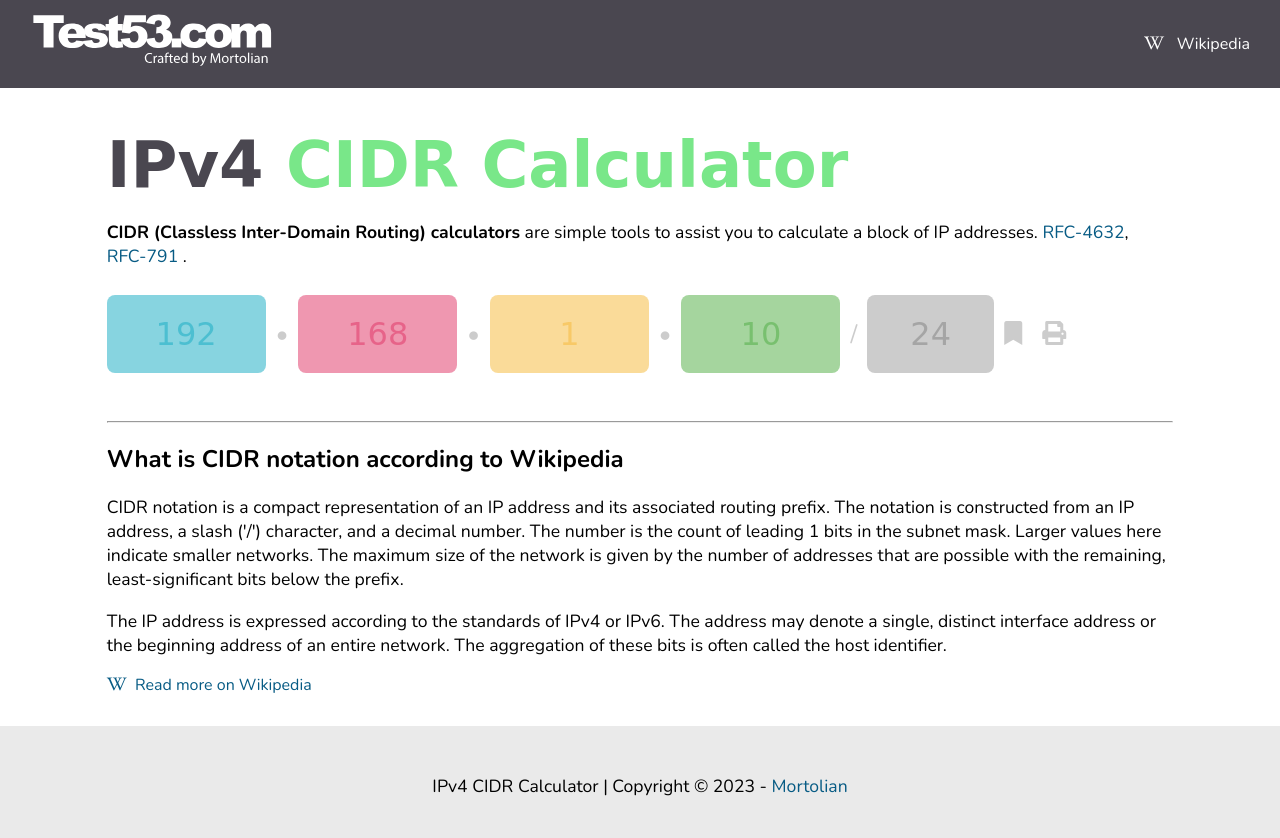
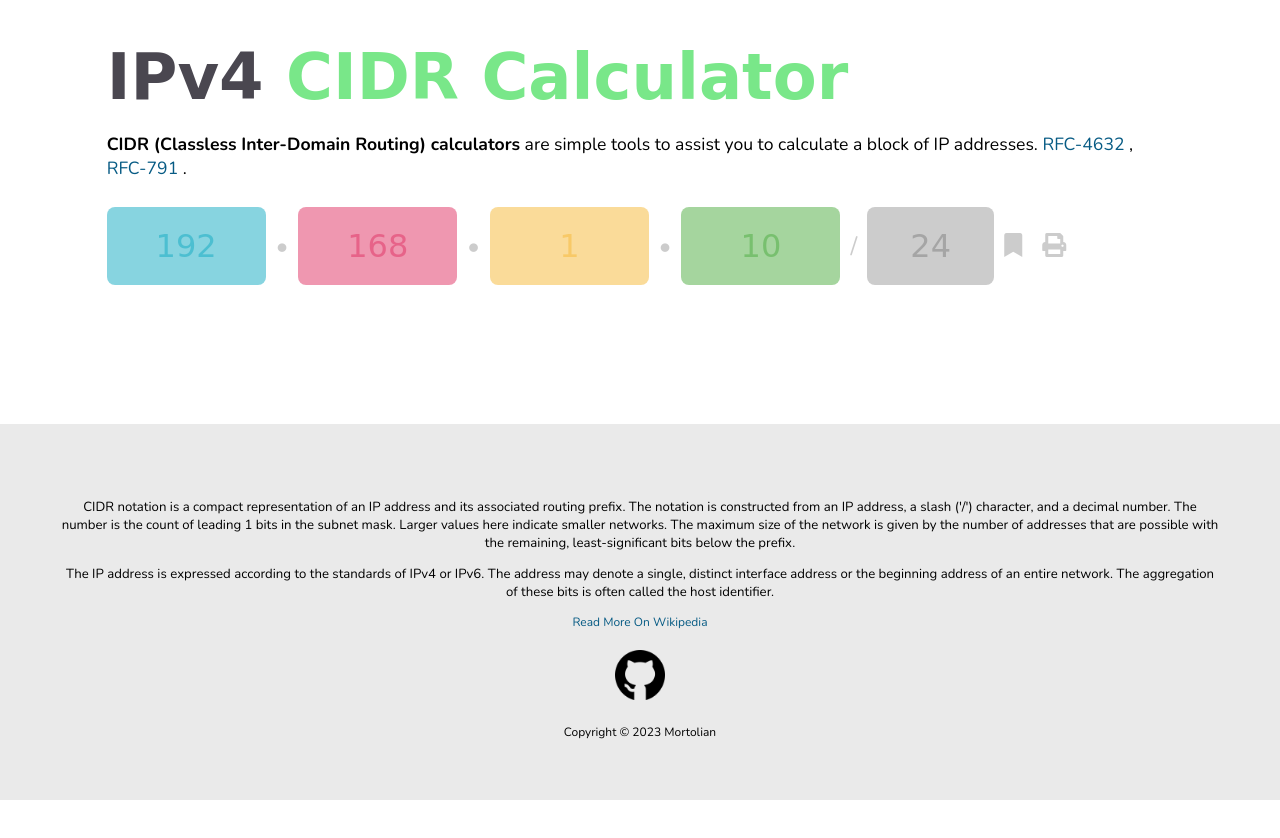
Before and after one commit to mortolian/code-js-cidr, a website: page src/index.html in a window 1280 px wide. After the commit the page ends 800 px from the top, so only its background shows below. Drawn offline with nearby package versions, Linux system fonts and the light colour scheme; a web font is replaced by a local one.

Commit message:
UPDATE: Updates favicons and the site footer.

```diff
--- a/src/css/index.css
+++ b/src/css/index.css
@@ -22,8 +22,8 @@
 
 body {
     font-family: 'Nunito', sans-serif;
-    margin:0px;
-    padding:0px;
+    margin:0;
+    padding:0;
 }
 
 p {
@@ -238,6 +238,12 @@ footer {
     background:#EAEAEA;
     padding:30px 30px;
     text-align: center;
+    font-size: 12px;
+}
+
+footer .github img {
+    width: 50px;
+    padding: 20px 0;
 }
 
 /* MEDIUM SCREENS */
--- a/src/index.html
+++ b/src/index.html
@@ -46,19 +46,29 @@
     </script>
 </head>
 <body>
-    <header>
-        <h1><img src="images/test53_logo.svg" class="header-logo" title="Test53 ipv4 CIDR Calculator | Crafted by Mortolian" alt="Test53 ipv4 CIDR Calculator | Crafted by Mortolian"></h1>
-        <nav>
-          <a href="https://en.wikipedia.org/wiki/Classless_Inter-Domain_Routing" rel="nofollow" target="_blank" title="A link to Classless Inter-Domain Routing on Wikipedia"><i class="fab fa-wikipedia-w"></i>&nbsp;&nbsp; Wikipedia</a>
-        </nav>
-    </header>
     <section id="title" class="title">
         <h1 class="animated bounceInRight">IPv4 <span class="green">CIDR Calculator</span></h1>
         <p>
             <b>CIDR (Classless Inter-Domain Routing) calculators</b> are simple tools to assist you to calculate a block of IP addresses.
-            <a href="https://tools.ietf.org/html/rfc4632" rel="nofollow" target="_blank" title="Classless Inter-domain Routing (CIDR): The Internet Address Assignment and Aggregation Plan">RFC-4632</a>,
+            <a
+                    href="https://tools.ietf.org/html/rfc4632"
+                    rel="nofollow"
+                    target="_blank"
+                    title="Classless Inter-domain Routing (CIDR): The Internet Address Assignment and Aggregation Plan"
+            >
+                RFC-4632
+            </a>,
             &nbsp;
-            <a href="https://tools.ietf.org/html/rfc791" rel="nofollow" target="_blank" rel="noopener noreferrer" title="A document specifies the DoD Standard Internet Protocol. The Internet Protocol is designed for use in interconnected systems of packet-switched computer communication networks.">RFC-791</a>
+            <a
+                    href="https://tools.ietf.org/html/rfc791"
+                    rel="nofollow"
+                    target="_blank"
+                    rel="noopener noreferrer"
+                    title="A document specifies the DoD Standard Internet Protocol. The Internet Protocol is designed
+                    for use in interconnected systems of packet-switched computer communication networks."
+            >
+                RFC-791
+            </a>
             .
         </p>
     </section>
@@ -141,24 +151,30 @@
         <div class="copyip">-</div>
         <div class="binary mobile-hide">-</div>
     </section>
-
-    <section id="description" class="description myPagesClass">
-        <hr>
-        <h2>What is CIDR notation according to Wikipedia</h2>
-        <p>
-            CIDR notation is a compact representation of an IP address and its associated routing prefix. The notation is constructed from an IP address, a slash ('/') character, and a decimal number. The number is the count of leading 1 bits in the subnet mask. Larger values here indicate smaller networks. The maximum size of the network is given by the number of addresses that are possible with the remaining, least-significant bits below the prefix.
-        </p>
-        <p>
-            The IP address is expressed according to the standards of IPv4 or IPv6. The address may denote a single, distinct interface address or the beginning address of an entire network. The aggregation of these bits is often called the host identifier.
-        </p>
-        <a href="https://en.wikipedia.org/wiki/Classless_Inter-Domain_Routing" rel="nofollow" target="_blank" title="A link to Classless Inter-Domain Routing on Wikipedia"><i class="fab fa-wikipedia-w"></i>&nbsp;&nbsp;Read more on Wikipedia</a>
-    </section>
-
     <footer>
-        <p>IPv4 CIDR Calculator | Copyright &copy; <span id="copyrightyear"></span> - <a href="https://gideon.dev/build" rel="nofollow" title="Mortolian" target="_blank">Mortolian</a></p>
+        <footer>
+            <div>
+                <p>CIDR notation is a compact representation of an IP address and its associated routing prefix.
+                    The notation is constructed from an IP address, a slash ('/') character, and a decimal number.
+                    The number is the count of leading 1 bits in the subnet mask. Larger values here indicate smaller
+                    networks. The maximum size of the network is given by the number of addresses that are possible
+                    with the remaining, least-significant bits below the prefix.
+                </p>
+                <p>The IP address is expressed according to the standards of IPv4 or IPv6. The address may denote a
+                    single, distinct interface address or the beginning address of an entire network. The aggregation
+                    of these bits is often called the host identifier.
+                </p>
+                <a href="https://en.wikipedia.org/wiki/Classless_Inter-Domain_Routing">Read More On Wikipedia</a>
+            </div>
+            <div class="github">
+                <a href="https://github.com/mortolian/code-js-cidr" target="_blank">
+                    <img src="images/github.png" alt="Code Available on GitHub." title="Source available on GitHub.">
+                </a>
+            </div>
+            <div>Copyright &copy; 2023 Mortolian</div>
+        </footer>
     </footer>
 </body>
-
 <script src="js/cidr.calculator.js"></script>
 <script src="js/index.js"></script>
 </html>
```
Also changed, not shown: src/android-chrome-192x192.png (deleted), src/android-chrome-512x512.png (deleted), src/apple-touch-icon.png (deleted), src/favicon-16x16.png (deleted), src/favicon-32x32.png (deleted), src/images/android-chrome-192x192.png, src/images/android-chrome-512x512.png, src/images/apple-touch-icon.png, src/images/favicon-16x16.png, src/images/favicon-32x32.png, src/images/favicon.ico (renamed from src/favicon.ico), src/images/github.png (added).
